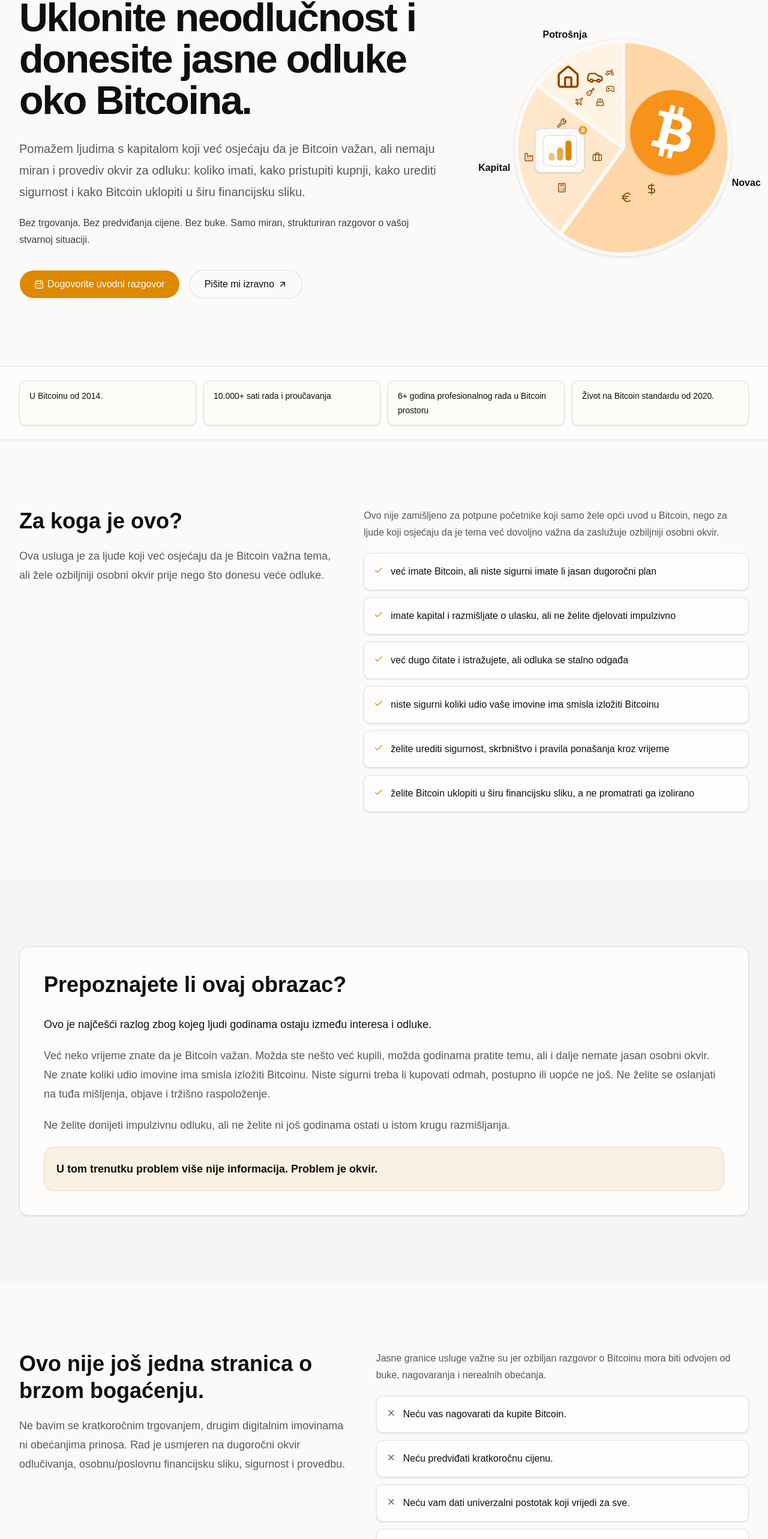
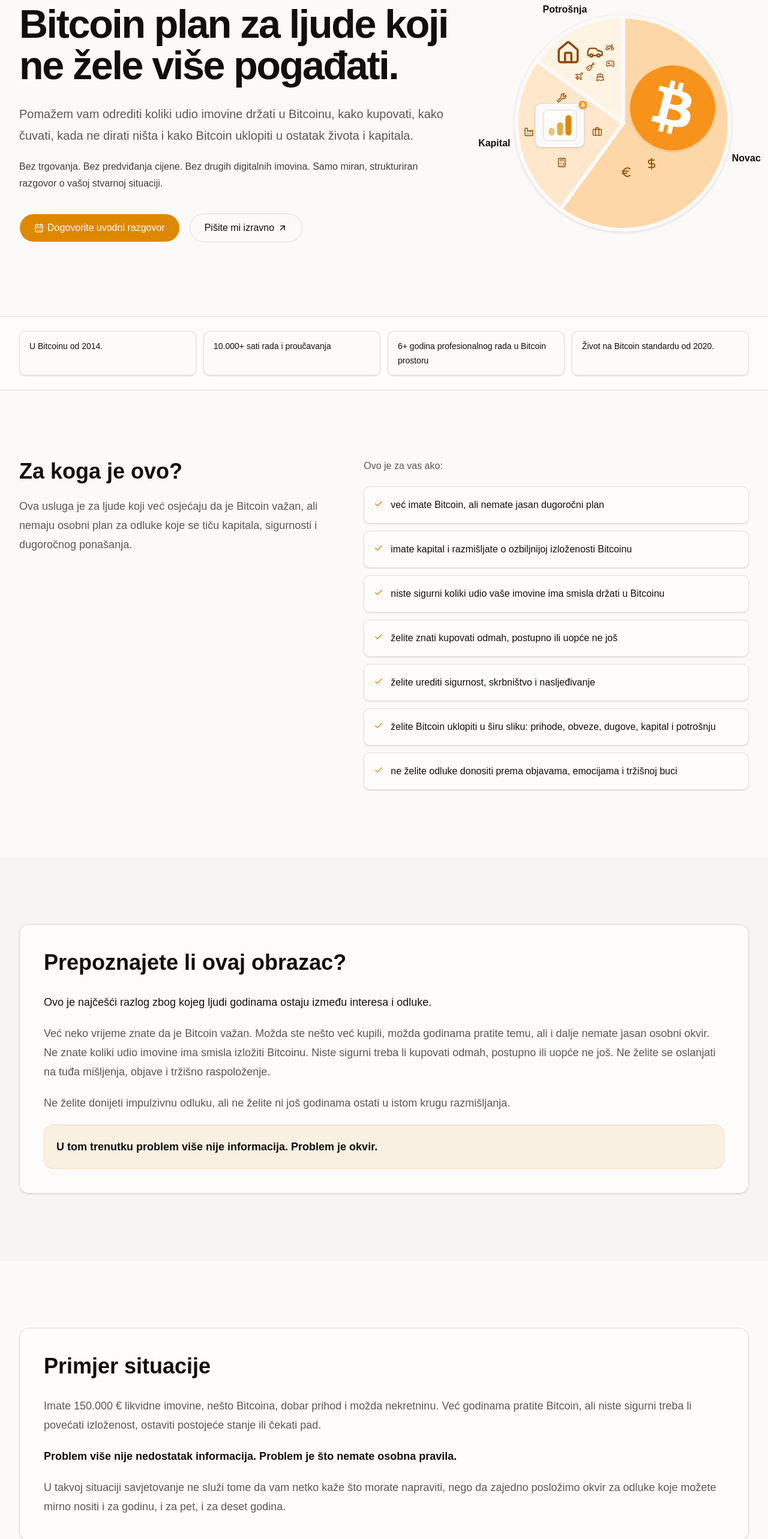
Before and after one commit to bitcoin-savjetovanje/bitcoin-savjetovanje.github.io, a React (Vite) app: page / in a window 1280 px wide. Shown: the part 190-2756 px from the top of the page at 60% size. Built offline with nearby package versions, Linux system fonts and the light colour scheme.

Commit message:
Improve Bitcoin consulting landing page

```diff
--- a/index.html
+++ b/index.html
@@ -11,16 +11,19 @@
     />
     <meta
       name="description"
-      content="Bitcoin savjetovanje za ljude s kapitalom koji žele ukloniti neodlučnost i donijeti jasne dugoročne odluke oko Bitcoina."
+      content="Bitcoin savjetovanje za ljude s kapitalom koji žele osobni plan za kupnju, čuvanje i dugoročno držanje Bitcoina bez trgovanja, buke i nagađanja."
     />
     <meta
       name="keywords"
-      content="Bitcoin savjetovanje, Bitcoin Hrvatska, osobne financije, Bitcoin plan, dugoročni pristup Bitcoinu, Bitcoin standard"
+      content="Bitcoin savjetovanje, Bitcoin Hrvatska, osobne financije, Bitcoin plan, dugoročni pristup Bitcoinu, Bitcoin standard, Bitcoin savjetnik, Bitcoin skrbništvo, osobne financije Bitcoin"
     />
-    <meta property="og:title" content="Bitcoin Savjetovanje" />
+    <meta
+      property="og:title"
+      content="Bitcoin Savjetovanje | Osobni Bitcoin plan"
+    />
     <meta
       property="og:description"
-      content="Bitcoin savjetovanje za ljude s kapitalom koji žele ukloniti neodlučnost i donijeti jasne dugoročne odluke oko Bitcoina."
+      content="Pomažem vam odrediti koliki udio imovine držati u Bitcoinu, kako kupovati, kako čuvati i kako Bitcoin uklopiti u širu financijsku sliku."
     />
     <meta property="og:type" content="website" />
     <meta property="og:url" content="https://bitcoin-savjetovanje.github.io/" />
@@ -28,7 +31,32 @@
       property="og:image"
       content="https://bitcoin-savjetovanje.github.io/bitcoin-logo.png"
     />
-    <title>Bitcoin Savjetovanje | Pavao Pahljina</title>
+    <meta name="twitter:card" content="summary_large_image" />
+    <meta
+      name="twitter:title"
+      content="Bitcoin Savjetovanje | Osobni Bitcoin plan"
+    />
+    <meta
+      name="twitter:description"
+      content="Osobni okvir za odluke oko Bitcoina: udio, kupnja, sigurnost, skrbništvo i dugoročno ponašanje."
+    />
+    <script type="application/ld+json">
+      {
+        "@context": "https://schema.org",
+        "@type": "ProfessionalService",
+        "name": "Bitcoin Savjetovanje",
+        "founder": {
+          "@type": "Person",
+          "name": "Pavao Pahljina"
+        },
+        "url": "https://bitcoin-savjetovanje.github.io/",
+        "areaServed": "Croatia",
+        "serviceType": "Bitcoin education and advisory",
+        "description": "Bitcoin savjetovanje za osobni okvir odlučivanja, sigurnost, skrbništvo i dugoročno držanje Bitcoina.",
+        "email": "pavao@hey.com"
+      }
+    </script>
+    <title>Bitcoin Savjetovanje | Osobni Bitcoin plan | Pavao Pahljina</title>
   </head>
   <body>
     <div id="root"></div>
--- a/src/App.tsx
+++ b/src/App.tsx
@@ -38,6 +38,7 @@
 const navLinks = [
   { label: "Za koga je ovo?", href: "#za-koga" },
   { label: "Što ovo nije?", href: "#sto-nije" },
+  { label: "Što dobivate?", href: "#sto-dobivate" },
   { label: "Proces i cijene", href: "#proces" },
   { label: "O meni", href: "#o-meni" },
   { label: "Česta pitanja", href: "#pitanja" },
@@ -51,33 +52,35 @@
 ]
 
 const audienceItems = [
-  "već imate Bitcoin, ali niste sigurni imate li jasan dugoročni plan",
-  "imate kapital i razmišljate o ulasku, ali ne želite djelovati impulzivno",
-  "već dugo čitate i istražujete, ali odluka se stalno odgađa",
-  "niste sigurni koliki udio vaše imovine ima smisla izložiti Bitcoinu",
-  "želite urediti sigurnost, skrbništvo i pravila ponašanja kroz vrijeme",
-  "želite Bitcoin uklopiti u širu financijsku sliku, a ne promatrati ga izolirano",
+  "već imate Bitcoin, ali nemate jasan dugoročni plan",
+  "imate kapital i razmišljate o ozbiljnijoj izloženosti Bitcoinu",
+  "niste sigurni koliki udio vaše imovine ima smisla držati u Bitcoinu",
+  "želite znati kupovati odmah, postupno ili uopće ne još",
+  "želite urediti sigurnost, skrbništvo i nasljeđivanje",
+  "želite Bitcoin uklopiti u širu sliku: prihode, obveze, dugove, kapital i potrošnju",
+  "ne želite odluke donositi prema objavama, emocijama i tržišnoj buci",
 ]
 
 const notForItems = [
-  "Neću vas nagovarati da kupite Bitcoin.",
-  "Neću predviđati kratkoročnu cijenu.",
-  "Neću vam dati univerzalni postotak koji vrijedi za sve.",
-  "Neću glumiti poreznog ili pravnog savjetnika.",
-  "Neću od vašeg života napraviti ideološki projekt.",
-  "Moj posao je pomoći vam da mirnije i jasnije odlučujete.",
+  "Ne radim kratkoročno trgovanje.",
+  "Ne predviđam cijenu.",
+  "Ne bavim se drugim digitalnim imovinama.",
+  "Ne obećavam prinos.",
+  "Ne dajem porezne ni pravne savjete.",
+  "Ne donosim odluku umjesto vas.",
+  "Ne prodajem vam potvrdu za odluku koju ste već donijeli.",
 ]
 
 const outcomes = [
   {
     title: "Osobni okvir odlučivanja",
     icon: Compass,
-    copy: "Razumijete kako razmišljati o Bitcoinu u odnosu na vlastitu imovinu, prihode, obveze, vremenski okvir i razinu rizika koju možete mirno nositi.",
+    copy: "Razumijete kako gledati Bitcoin u odnosu na svoju imovinu, prihode, obveze, vremenski okvir i rizik koji možete mirno nositi.",
   },
   {
-    title: "Jasna pravila za djelovanje",
+    title: "Pravila za djelovanje",
     icon: Check,
-    copy: "Umjesto donošenja odluka prema raspoloženju tržišta, postavljate pravila za kupnju, čekanje, sigurnost i ponašanje kroz različite okolnosti.",
+    copy: "Postavljate pravila za kupnju, čekanje, sigurnost, rebalansiranje i ponašanje kroz različite tržišne uvjete.",
   },
   {
     title: "Uređen odnos prema riziku",
@@ -96,19 +99,57 @@
     step: "01",
     title: "Uvodni razgovor",
     price: "Bez naknade",
-    copy: "Uvodni razgovor traje oko 15 minuta. Cilj nije da u njemu riješimo cijelu situaciju, nego da razumijem gdje se nalazite, što pokušavate odlučiti i ima li smisla nastaviti u detaljniji savjetodavni razgovor. Ako vidim da vam ne mogu pomoći ili da ovo nije pravi trenutak, reći ću vam to izravno.",
+    copy: "Uvodni razgovor traje oko 15 minuta. Cilj nije riješiti cijelu situaciju, nego razumjeti gdje se nalazite, što pokušavate odlučiti i ima li smisla nastaviti. Ako vidim da vam ne mogu pomoći ili da ovo nije pravi trenutak, reći ću vam to izravno.",
   },
   {
     step: "02",
     title: "Plaćeni savjetodavni razgovor",
     price: "200 €",
-    copy: "Plaćeni savjetodavni razgovor traje 60–90 minuta. U njemu prolazimo vašu stvarnu situaciju: sadašnje razumijevanje Bitcoina, postojeću izloženost, odnos prema riziku, novčani tok, ostatak imovine, vremenski okvir i glavne točke neodlučnosti. Cilj je da nakon razgovora imate jasniji okvir za donošenje odluka i da znate koji bi sljedeći koraci imali smisla.",
+    copy: "Razgovor traje 60–90 minuta. Prolazimo vašu stvarnu situaciju: postojeću izloženost Bitcoinu, novčani tok, ostatak imovine, obveze, vremenski okvir, odnos prema riziku i glavne točke neodlučnosti.",
+    bullets: [
+      "jasniju sliku gdje ste trenutno",
+      "glavne rizike koje treba riješiti",
+      "okvirni smjer za udio Bitcoina u imovini",
+      "preporuku ima li smisla nastaviti u strukturirani program",
+      "popis sljedećih odluka koje ne treba odgađati",
+    ],
   },
   {
     step: "03",
     title: "Strukturirani program",
     price: "Od 1.500 €",
-    copy: "Program nije produženi razgovor, nego vođeni proces kroz više odluka: udio, ritam, sigurnost, pravila ponašanja i integracija s ostatkom imovine.",
+    copy: "Program nije produženi razgovor, nego vođeni proces kroz više odluka: udio, ritam kupnje, sigurnost, pravila ponašanja, odnos prema ostatku imovine i praktična provedba.",
+  },
+]
+
+const programItems = [
+  {
+    title: "Osobnu Bitcoin bilancu",
+    copy: "Pregled novca, kapitala, potrošnje, dugova, obveza, prihoda i sigurnosne rezerve.",
+  },
+  {
+    title: "Ciljani raspon izloženosti",
+    copy: "Okvir za to koliki udio neto imovine ima smisla držati u Bitcoinu s obzirom na vašu situaciju.",
+  },
+  {
+    title: "Pravila kupnje",
+    copy: "Odgovor na pitanje ima li smisla kupovati odmah, postupno, uvjetno ili ne još.",
+  },
+  {
+    title: "Pravila držanja i rebalansiranja",
+    copy: "Kada se Bitcoin ne dira, kada se preispituje pozicija i pod kojim uvjetima se mijenja plan.",
+  },
+  {
+    title: "Plan skrbništva",
+    copy: "Praktičan okvir za čuvanje Bitcoina: burza, hardverski novčanik, multisig, nasljeđivanje i operativna sigurnost.",
+  },
+  {
+    title: "Osobni dokument s pravilima",
+    copy: "Sažetak odluka, kriterija i ponašanja kroz tržišne cikluse.",
+  },
+  {
+    title: "Završni pregled plana",
+    copy: "Pregled svega što je dogovoreno i korekcija slabih točaka prije provedbe.",
   },
 ]
 
@@ -126,7 +167,7 @@
   {
     question: "Hoćete li mi reći koliko Bitcoina trebam kupiti?",
     answer:
-      "Ne dajem univerzalne recepte ni naredbe. Cilj je pomoći vam izgraditi okvir kroz koji možete donijeti vlastitu odluku u skladu s vašom situacijom, vremenskim okvirom i odnosom prema riziku.",
+      "Ne na način univerzalne naredbe. Cilj nije da preuzmem odluku umjesto vas, nego da zajedno izgradimo okvir kroz koji možete donijeti vlastitu odluku u skladu s vašom situacijom, vremenskim okvirom i odnosom prema riziku.",
   },
   {
     question: "Radite li s drugim kriptovalutama?",
@@ -146,6 +187,11 @@
     question: "Što ako nakon uvodnog razgovora nema smisla nastaviti?",
     answer:
       "Reći ću vam to izravno. Uvodni razgovor služi upravo tome da vidimo postoji li stvarna potreba i odgovara li ovaj oblik rada vašoj situaciji.",
+  },
+  {
+    question: "Što ako već imam Bitcoin?",
+    answer:
+      "Tada je savjetovanje često još korisnije. U tom slučaju ne krećemo od pitanja “trebam li kupiti Bitcoin?”, nego od pitanja imate li jasan plan: koliki udio držati, kako čuvati, kada kupovati dodatno, što ne dirati i kako Bitcoin uklopiti u ostatak imovine.",
   },
   {
     question: "Koliko košta?",
@@ -410,17 +456,17 @@
           <div className="hero-shell">
             <div className="hero-copy">
               <h1 className="hero-title">
-                Uklonite neodlučnost i donesite jasne odluke oko Bitcoina.
+                Bitcoin plan za ljude koji ne žele više pogađati.
               </h1>
               <p className="hero-subtitle">
-                Pomažem ljudima s kapitalom koji već osjećaju da je Bitcoin
-                važan, ali nemaju miran i provediv okvir za odluku: koliko
-                imati, kako pristupiti kupnji, kako urediti sigurnost i kako
-                Bitcoin uklopiti u širu financijsku sliku.
+                Pomažem vam odrediti koliki udio imovine držati u Bitcoinu,
+                kako kupovati, kako čuvati, kada ne dirati ništa i kako Bitcoin
+                uklopiti u ostatak života i kapitala.
               </p>
               <p className="mt-5 max-w-2xl text-base leading-7 text-foreground/80">
-                Bez trgovanja. Bez predviđanja cijene. Bez buke. Samo miran,
-                strukturiran razgovor o vašoj stvarnoj situaciji.
+                Bez trgovanja. Bez predviđanja cijene. Bez drugih digitalnih
+                imovina. Samo miran, strukturiran razgovor o vašoj stvarnoj
+                situaciji.
               </p>
 
               <div className="mt-9 flex flex-col gap-4 sm:flex-row sm:items-center">
@@ -470,13 +516,11 @@
           <div className="grid gap-12 lg:grid-cols-[0.82fr_1fr] lg:items-start">
             <SectionHeader
               title="Za koga je ovo?"
-              copy="Ova usluga je za ljude koji već osjećaju da je Bitcoin važna tema, ali žele ozbiljniji osobni okvir prije nego što donesu veće odluke."
+              copy="Ova usluga je za ljude koji već osjećaju da je Bitcoin važan, ali nemaju osobni plan za odluke koje se tiču kapitala, sigurnosti i dugoročnog ponašanja."
             />
             <div className="grid gap-3">
               <p className="mb-2 text-base leading-7 text-muted-foreground">
-                Ovo nije zamišljeno za potpune početnike koji samo žele opći
-                uvod u Bitcoin, nego za ljude koji osjećaju da je tema već
-                dovoljno važna da zaslužuje ozbiljniji osobni okvir.
+                Ovo je za vas ako:
               </p>
               {audienceItems.map((item) => (
                 <div key={item} className="check-row">
@@ -515,11 +559,35 @@
           </div>
         </section>
 
-        <section id="sto-nije" className="section-shell">
+        <section id="primjer-situacije" className="section-shell">
+          <div className="case-panel">
+            <SectionHeader title="Primjer situacije" />
+            <div className="mt-7 space-y-5 text-lg leading-8 text-muted-foreground">
+              <p>
+                Imate 150.000 € likvidne imovine, nešto Bitcoina, dobar prihod
+                i možda nekretninu. Već godinama pratite Bitcoin, ali niste
+                sigurni treba li povećati izloženost, ostaviti postojeće stanje
+                ili čekati pad.
+              </p>
+              <p className="font-semibold text-foreground">
+                Problem više nije nedostatak informacija. Problem je što nemate
+                osobna pravila.
+              </p>
+              <p>
+                U takvoj situaciji savjetovanje ne služi tome da vam netko kaže
+                što morate napraviti, nego da zajedno posložimo okvir za odluke
+                koje možete mirno nositi i za godinu, i za pet, i za deset
+                godina.
+              </p>
+            </div>
+          </div>
+        </section>
+
+        <section id="sto-nije" className="section-shell section-muted">
           <div className="grid gap-12 lg:grid-cols-[0.88fr_1fr] lg:items-start">
             <SectionHeader
               title="Ovo nije još jedna stranica o brzom bogaćenju."
-              copy="Ne bavim se kratkoročnim trgovanjem, drugim digitalnim imovinama ni obećanjima prinosa. Rad je usmjeren na dugoročni okvir odlučivanja, osobnu/poslovnu financijsku sliku, sigurnost i provedbu."
+              copy="Ne bavim se kratkoročnim trgovanjem, drugim digitalnim imovinama ni obećanjima prinosa. Rad je usmjeren na dugoročni okvir odlučivanja, širu financijsku sliku, sigurnost i provedbu."
             />
             <div className="grid gap-3">
               <p className="mb-2 text-base leading-7 text-muted-foreground">
@@ -532,14 +600,19 @@
                   <p>{item}</p>
                 </div>
               ))}
+              <p className="mt-4 rounded-xl border border-primary/20 bg-primary/10 p-5 text-base leading-7 font-semibold text-foreground">
+                Ovo nije za vas ako tražite signal, garanciju prinosa, potvrdu
+                već donesene odluke ili nekoga tko će preuzeti odgovornost
+                umjesto vas.
+              </p>
             </div>
           </div>
         </section>
 
-        <section className="section-shell section-muted">
+        <section id="sto-dobivate" className="section-shell">
           <SectionHeader
-            title="Što dobivate?"
-            copy="Ne odlazite s još jednim mišljenjem, nego s okvirom kroz koji možete donositi odluke i kada cijena raste, i kada pada, i kada okolina šalje proturječne signale."
+            title="Što konkretno dobivate?"
+            copy="Ne dobivate još jedno mišljenje, nego osobni okvir odlučivanja kroz koji možete donositi odluke i kada cijena raste, i kada pada, i kada okolina šalje proturječne signale."
             align="center"
           />
 
@@ -578,12 +651,44 @@
                 </div>
                 <h3>{item.title}</h3>
                 <p>{item.copy}</p>
+                {item.bullets ? (
+                  <div className="mt-5">
+                    <p className="text-sm font-semibold text-foreground">
+                      Nakon razgovora trebate imati:
+                    </p>
+                    <ul className="mt-3 space-y-2 text-sm leading-6 text-muted-foreground">
+                      {item.bullets.map((bullet) => (
+                        <li key={bullet} className="flex gap-2">
+                          <Check className="mt-1 size-3.5 shrink-0 text-primary" />
+                          <span>{bullet}</span>
+                        </li>
+                      ))}
+                    </ul>
+                  </div>
+                ) : null}
               </article>
             ))}
           </div>
         </section>
 
-        <section id="o-meni" className="section-shell section-muted">
+        <section id="program" className="section-shell section-muted">
+          <SectionHeader
+            title="Što točno dobijete u programu?"
+            copy="Program je namijenjen ljudima koji ne žele samo razgovor, nego žele dovršiti osobni Bitcoin plan i imati jasna pravila za provedbu."
+            align="center"
+          />
+
+          <div className="mt-12 grid gap-4 md:grid-cols-2 xl:grid-cols-3">
+            {programItems.map((item) => (
+              <article key={item.title} className="program-card">
+                <h3>{item.title}</h3>
+                <p>{item.copy}</p>
+              </article>
+            ))}
+          </div>
+        </section>
+
+        <section id="o-meni" className="section-shell">
           <SectionHeader title="Zašto mogu pomoći?" />
           <div className="mt-12 grid gap-12 lg:grid-cols-[320px_1fr] lg:items-start">
             <aside className="profile-panel">
@@ -622,9 +727,13 @@
                 </p>
                 <p>
                   Od 2020. živim na Bitcoin standardu: primam, držim i trošim
-                  Bitcoin kroz različite tržišne uvjete. Zbog toga moj pristup
-                  nije teorijsko uvjeravanje, nego praktično poslagivanje odluka
-                  koje osoba stvarno mora donijeti.
+                  Bitcoin kroz različite tržišne uvjete.
+                </p>
+                <p>
+                  Ne savjetujem iz pozicije teorije, nego iz prakse. Godinama
+                  donosim iste vrste odluka koje klijenti pokušavaju posložiti:
+                  kupnja, čuvanje, trošenje, rizik, oportunitetni trošak, neto
+                  imovina i život s Bitcoinom kao primarnim novcem.
                 </p>
               </div>
             </div>
@@ -679,8 +788,15 @@
       </main>
 
       <footer className="border-t border-border/70">
-        <div className="mx-auto flex max-w-7xl flex-col gap-6 px-4 py-8 text-sm text-muted-foreground sm:px-6 md:flex-row md:items-center md:justify-between lg:px-8">
-          <p>Bitcoin Savjetovanje | Pavao Pahljina</p>
+        <div className="mx-auto flex max-w-7xl flex-col gap-6 px-4 py-8 text-sm text-muted-foreground sm:px-6 md:flex-row md:items-start md:justify-between lg:px-8">
+          <div className="max-w-2xl">
+            <p>Bitcoin Savjetovanje | Pavao Pahljina</p>
+            <p className="mt-2 text-xs leading-6">
+              Ovo nije investicijsko, porezno ni pravno savjetovanje. Rad je
+              edukativan i savjetodavan u području osobnog okvira odlučivanja o
+              Bitcoinu.
+            </p>
+          </div>
           <div className="flex flex-wrap gap-4">
             <a
               href={PRACTICAL_BITCOIN_STANDARD_URL}
--- a/src/index.css
+++ b/src/index.css
@@ -493,7 +493,8 @@
     @apply rounded-2xl border border-border/80 bg-card p-5 shadow-sm sm:p-6;
   }
 
-  .pattern-panel {
+  .pattern-panel,
+  .case-panel {
     @apply rounded-2xl border border-border/80 bg-card/82 p-6 shadow-sm sm:p-8 lg:p-10;
   }
 
@@ -502,7 +503,8 @@
   }
 
   .value-card,
-  .process-card {
+  .process-card,
+  .program-card {
     @apply rounded-xl border border-border/80 bg-card p-6 shadow-sm;
   }
 
@@ -511,12 +513,14 @@
   }
 
   .value-card h3,
-  .process-card h3 {
+  .process-card h3,
+  .program-card h3 {
     @apply text-xl leading-tight font-semibold;
   }
 
   .value-card p,
-  .process-card p {
+  .process-card p,
+  .program-card p {
     @apply mt-4 text-base leading-8 text-muted-foreground;
   }
 
```
